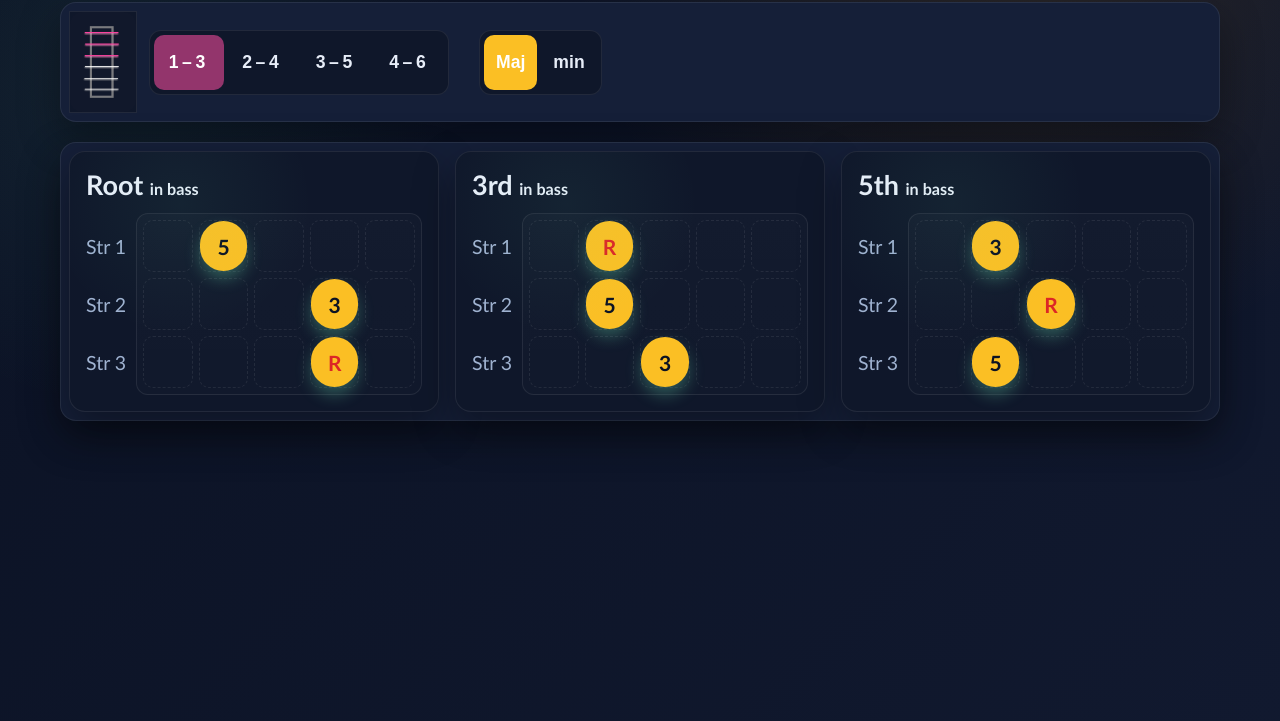
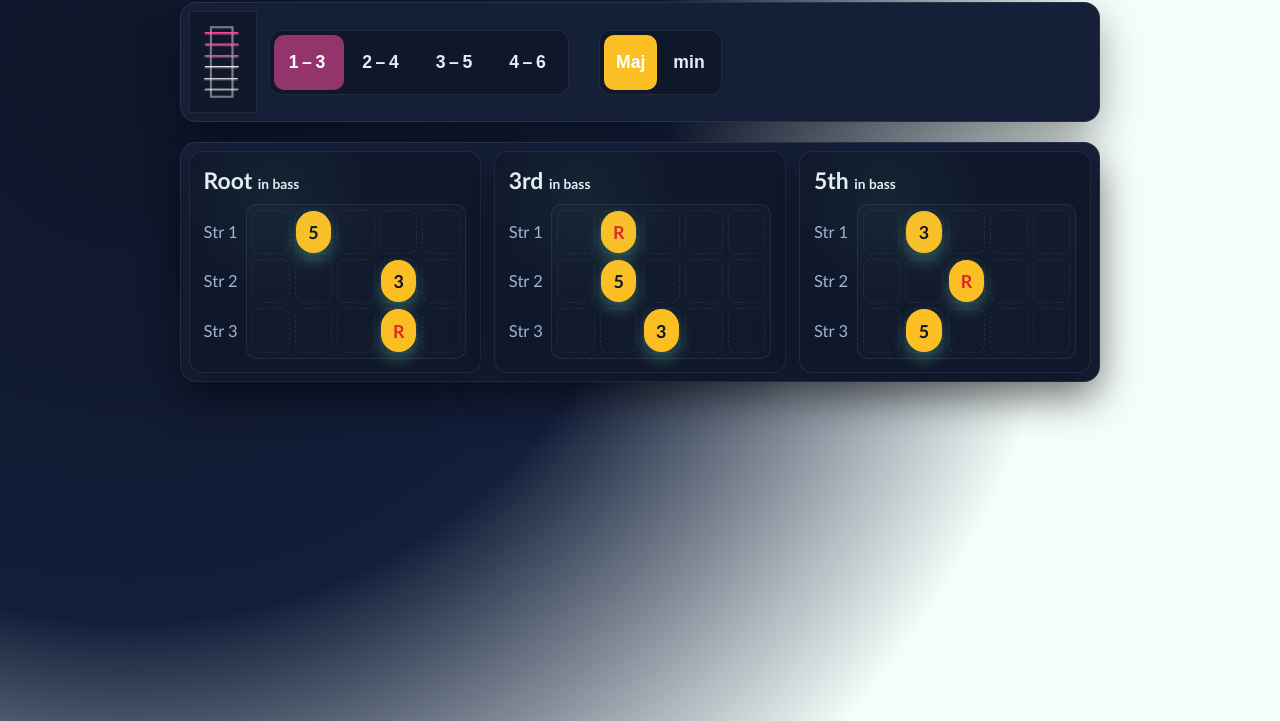
Before and after one commit to cccjp-ai/Chord-Voicing-Map, a plain HTML site: page index.html in a window 1280 px wide. Shown: the part 79-800 px from the top of the page. Drawn offline with Linux system fonts and the light colour scheme.

Commit message:
ボディサイズ修正

```diff
--- a/css/style.css
+++ b/css/style.css
@@ -28,14 +28,12 @@ body {
   margin: 0;
   font-family: "Avenir Next", "Gill Sans", "Segoe UI", sans-serif;
   color: var(--text);
-  background: radial-gradient(circle at 10% 20%, rgba(110, 231, 183, 0.08), transparent 25%),
-    radial-gradient(circle at 80% 0%, rgba(245, 158, 11, 0.12), transparent 35%),
-    linear-gradient(135deg, var(--bg-top), var(--bg-bottom));
+  background: radial-gradient(circle at 10% 20%, rgba(15, 22, 41, 1) 1%, rgba(19, 30, 58, 1) 41%, rgba(110, 231, 183, 0.08) 73%);
   min-height: 100vh;
 }
 
 .page {
-  max-width: 1200px;
+  max-width: 960px;
   margin: 0 auto;
   padding: 32px 20px 48px;
 }
@@ -149,6 +147,7 @@ select:focus {
   color: #ffffff;
 }
 
+
 .string-set-preview {
   display: flex;
   align-items: center;
@@ -185,7 +184,12 @@ select:focus {
   border-radius: 10px;
   font-weight: 600;
   cursor: pointer;
-  transition: background 0.15s ease, color 0.15s ease;
+  transition: background 0.2s ease, color 0.2s ease, opacity 0.2s ease;
+}
+
+.seg-button:not(.is-active):hover {
+  background: rgba(255, 255, 255, 0.06);
+  opacity: 0.85;
 }
 
 .seg-button[data-quality] {
@@ -215,14 +219,15 @@ select:focus {
 .inversions {
   display: grid;
   grid-template-columns: repeat(auto-fit, minmax(260px, 1fr));
-  gap: 16px;
+  gap: calc(16px * var(--inv-scale, 1));
+  --inv-scale: 0.85;
 }
 
 .inversion-card {
   background: var(--card);
   border: 1px solid var(--panel-outline);
-  border-radius: var(--radius);
-  padding: 16px;
+  border-radius: calc(var(--radius) * var(--inv-scale, 1));
+  padding: calc(16px * var(--inv-scale, 1));
   box-shadow: var(--shadow);
   position: relative;
   overflow: hidden;
@@ -240,14 +245,14 @@ select:focus {
   display: flex;
   align-items: baseline;
   justify-content: space-between;
-  margin-bottom: 12px;
+  margin-bottom: calc(12px * var(--inv-scale, 1));
   text-align: right;
   vertical-align: middle;
 }
 
 .card-head h2 {
   margin: 0;
-  font-size: calc(18px * var(--font-scale));
+  font-size: calc(18px * var(--font-scale) * var(--inv-scale, 1));
   text-align: left;
 }
 
@@ -257,17 +262,17 @@ select:focus {
 
 .tag {
   margin: 0;
-  font-size: calc(13px * var(--font-scale));
+  font-size: calc(13px * var(--font-scale) * var(--inv-scale, 1));
   color: var(--muted);
   letter-spacing: 0.04em;
 }
 
 .string-labels {
   display: grid;
-  grid-template-rows: repeat(var(--rows, 3), 52px);
-  gap: 6px;
+  grid-template-rows: repeat(var(--rows, 3), calc(52px * var(--inv-scale, 1)));
+  gap: calc(6px * var(--inv-scale, 1));
   margin: 0;
-  font-size: calc(13px * var(--font-scale));
+  font-size: calc(13px * var(--font-scale) * var(--inv-scale, 1));
   color: var(--muted);
   text-align: right;
   justify-items: end;
@@ -277,7 +282,7 @@ select:focus {
 .diagram {
   display: grid;
   grid-template-columns: auto 1fr;
-  gap: 10px;
+  gap: calc(10px * var(--inv-scale, 1));
   align-items: center;
 }
 
@@ -286,18 +291,18 @@ select:focus {
   --cols: 5;
   position: relative;
   display: grid;
-  grid-template-columns: repeat(var(--cols), minmax(44px, 1fr));
-  grid-template-rows: repeat(var(--rows), 52px);
-  gap: 6px;
+  grid-template-columns: repeat(var(--cols), minmax(calc(44px * var(--inv-scale, 1)), 1fr));
+  grid-template-rows: repeat(var(--rows), calc(52px * var(--inv-scale, 1)));
+  gap: calc(6px * var(--inv-scale, 1));
   background: linear-gradient(180deg, rgba(255, 255, 255, 0.02), rgba(255, 255, 255, 0.01));
-  border-radius: 12px;
+  border-radius: calc(12px * var(--inv-scale, 1));
   border: 1px solid var(--panel-outline);
-  padding: 6px;
+  padding: calc(6px * var(--inv-scale, 1));
 }
 
 .grid-cell {
   border: 1px dashed var(--grid-lines);
-  border-radius: 10px;
+  border-radius: calc(10px * var(--inv-scale, 1));
   position: relative;
 }
 
@@ -308,7 +313,7 @@ select:focus {
   align-items: center;
   justify-content: center;
   font-weight: 700;
-  font-size: calc(14px * var(--font-scale));
+  font-size: calc(14px * var(--font-scale) * var(--inv-scale, 1));
   border-radius: 999px;
   color: #0b1224;
 }
```
